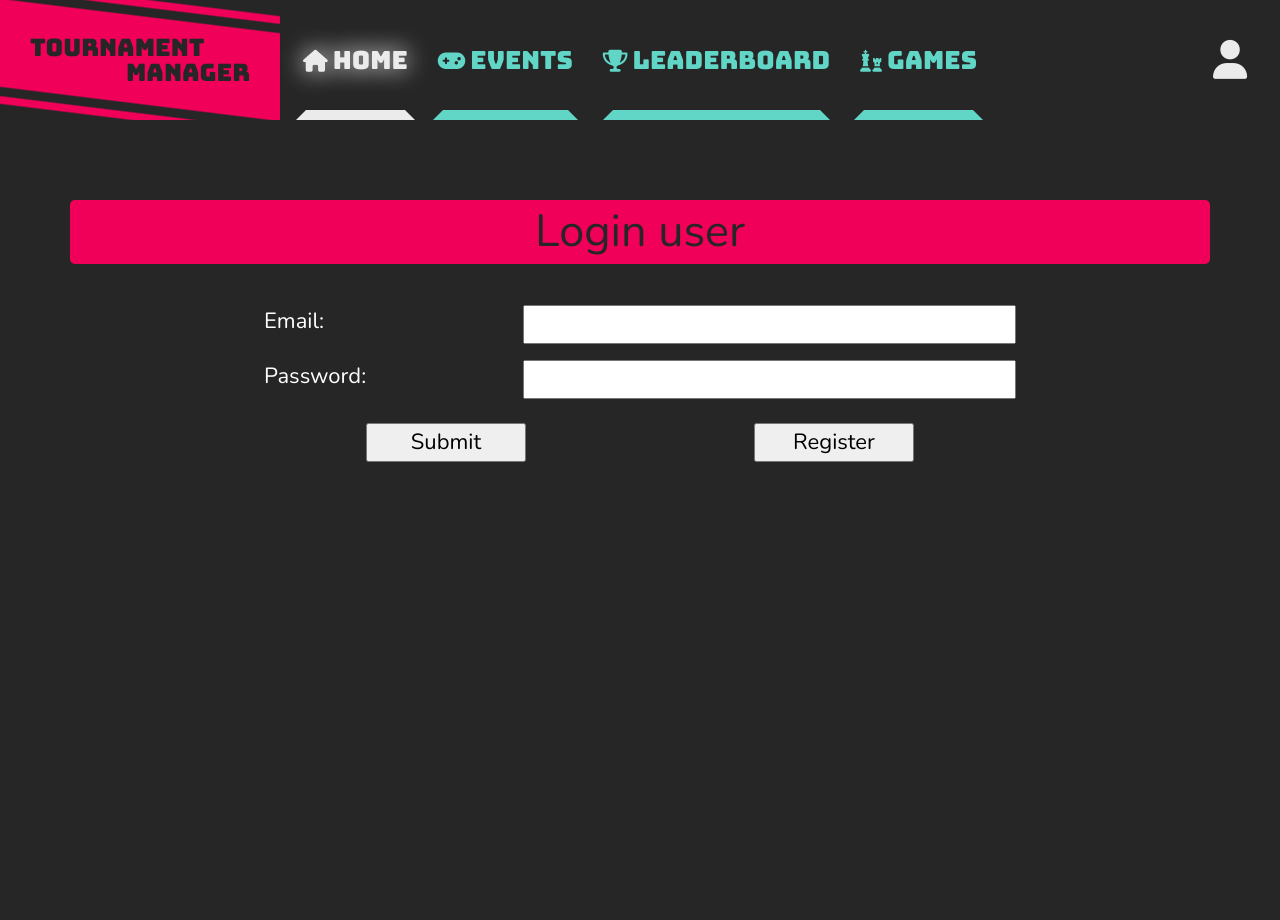
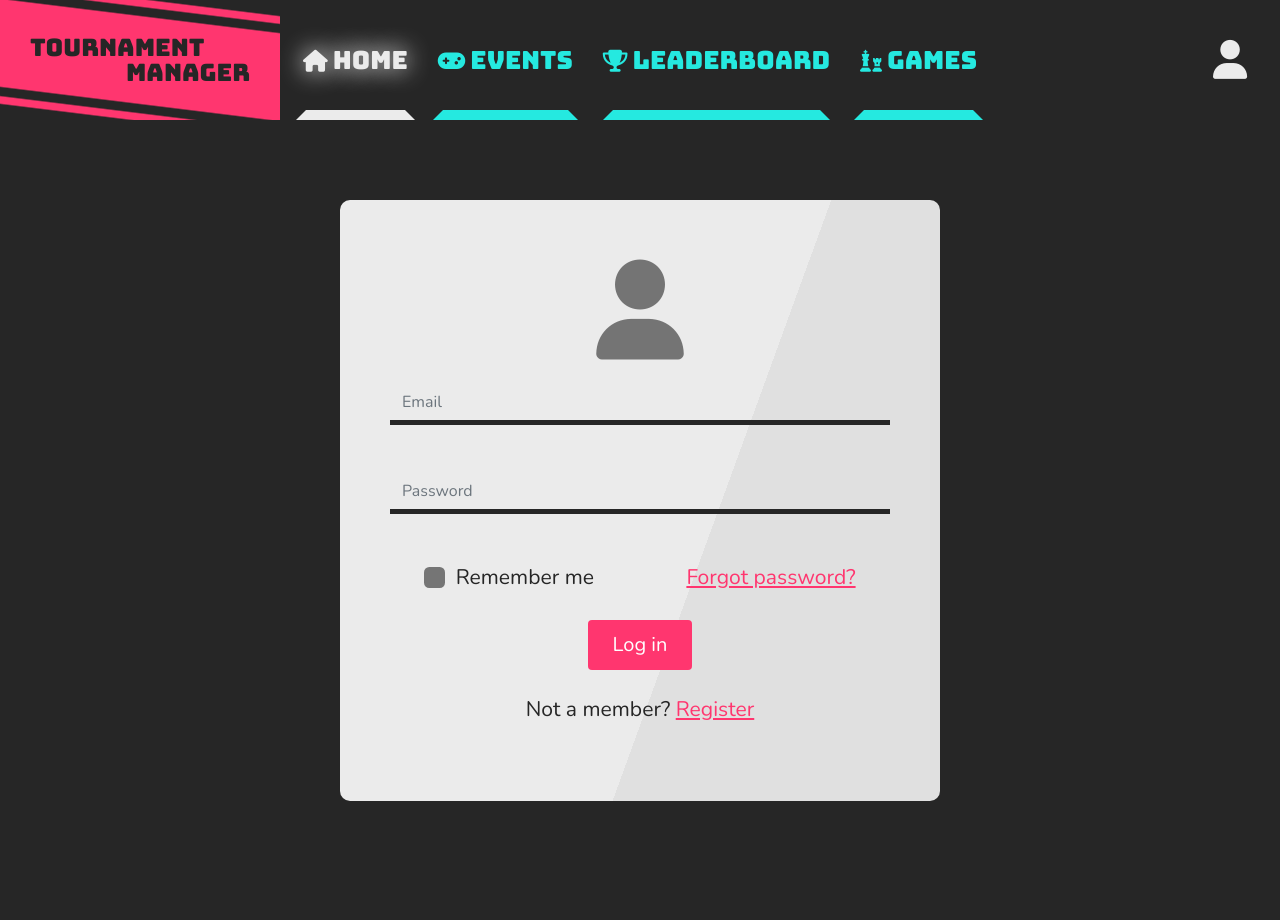
Before and after one commit to Darbix/IIS-project, a Django app: page /login-user/ in a window 1280 px wide. After the commit the page ends 801 px from the top, so only its background shows below. Run offline with Django 4.2, Linux system fonts and the light colour scheme.

Commit message:
Změna vzhledu přihlašování a registrace. Vytvoření profilu uživatele

```diff
--- a/tournaments_project/main_app/static/main_app/base.css
+++ b/tournaments_project/main_app/static/main_app/base.css
@@ -8,17 +8,17 @@
     --font2: "Nunito";
     --color-bg: #262626;
     --color-bg-dark: #0b0c10;
-    --color1: #61d6c7;
-    --color2: #f00059;
+    --color1: #25e9e0;/*#61d6c7;*/
+    --color2: #ff366f;/*#f00059;*/
     --color-light: #ebebeb;
-    --color-box: #3b3b3b;
-    --color-box-header: #494949;
+    --color-box: #3d3d3d;
+    --color-box-header: #4c4c4c;
 
     --navbar-height: 120px;
 }
 
-body{
-    height: 100vh;
+html{
+    background: var(--color-bg);
 }
 
 /* ----- Navigation panel ----- */
@@ -66,6 +66,7 @@ body{
 /* Top right buttons */
 #nav-right{
     position: absolute;
+    z-index: 10;
     right: 0;
     top: 0;
 }
@@ -88,6 +89,11 @@ body{
     color: white !important;
     text-shadow: 0 0 5px var(--color-light);
     transition: all 0.3s ease;
+}
+
+#navigation{
+    /* Flow above font awesome icons */
+    z-index: 10;
 }
 
 /* Navigation center bar */
@@ -240,7 +246,6 @@ body{
 .sidebar-nav li {
     line-height: 60px;
     font-size: 26px;
-    padding: 9px 35px;
 
     background: linear-gradient(to right, var(--color-bg-dark) 50%, var(--color2) 50%) left;
     background-size: 200% 100%;
@@ -255,6 +260,7 @@ body{
     display: block;
     color: var(--color-light);
     text-decoration: none;
+    padding: 9px 35px;
 }
 
 .sidebar-nav li .fa{
@@ -287,15 +293,15 @@ body{
 /* Rest of the sidebar to create a triangular effect */
 #sidebar-menu-rest{
     height: 100%;
-    background: linear-gradient(45deg,
+    background: linear-gradient(40deg,
         transparent 45%,
-        var(--color-light) 45.1%, var(--color-light) 47%,
+        #888888 45.1%, #888888 47%,
         transparent 47%.1%, transparent 50%,
         var(--color-light) 50.1%, var(--color-light) 53%,
         transparent 53%.1%, transparent 55%,
         var(--color-bg-dark) 55.1%, var(--color-bg-dark) 100%);
 
-    min-height: 800px;
+    min-height: 700px;
     position: relative;
     top: -3px;
 }
@@ -322,7 +328,7 @@ h2{
 #page-content{
     padding: 0;
     font-family: var(--font2);
-    font-size: 22px;
+    font-size: 1.32rem;
     font-weight: normal;
     background: var(--color-bg);
     height: 100%;
@@ -368,3 +374,9 @@ h2{
     padding: 20px 55px;
 
 }
+
+/* Supress input internal-autofill-selected color */
+input:-webkit-autofill,
+input:-webkit-autofill:focus {
+    transition: background-color 600000s 0s, color 600000s 0s;
+}
--- a/tournaments_project/main_app/static/main_app/login_user.css
+++ b/tournaments_project/main_app/static/main_app/login_user.css
@@ -1,15 +1,52 @@
-#login-box{
-    min-width: 300px;
+/* Login content box  */
+#form-box{
+    text-align: center;
+    min-width: 450px;
+    max-width: 600px;
+    color: var(--color-bg);
+    background: linear-gradient(110deg, var(--color-light) 60%, #e0e0e0 60%);
+    padding: 60px 50px;
+    margin: 0 auto;
+    border-radius: 10px;
 }
 
-#login-box .val-col > input{
-    width: 100%;
+/* User symbol */
+#user-icon{
+    font-size: 100px;
+    opacity: 0.6;
 }
 
-#login-box .btn-col{
-    text-align: center;
+/* Except the checkbox, remove input line styles */
+#form-box input:not([type="checkbox"]){
+    /* Disable a text line border */
+    background-color: transparent !important;
+    box-shadow: none;
+    border: none;
+    border-bottom: 5px solid var(--color-bg);
+    border-radius: 0;
 }
 
-#login-box .btn-col > input{
-    min-width: 160px;
+/* Remember-me checkbox */
+.remember-me{
+    border: none;
+    background: var(--color-bg);
+    opacity: 0.6;
 }
+
+.remember-me.form-check-input:checked{
+    background-color: var(--color2) !important;
+    opacity: 1;
+}
+
+/* Main submit button */
+#form-box > form .btn{
+    background: var(--color2);
+    border: none;
+    padding: 10px 25px;;
+    font-size: 20px;
+}
+
+/* All references */
+#form-box a{
+    color: var(--color2);
+}
--- a/tournaments_project/main_app/templates/base.html
+++ b/tournaments_project/main_app/templates/base.html
@@ -66,7 +66,7 @@
                 </div>
                 <ul class="sidebar-nav">
                     {% if user != None %}
-                        <li><a href="#"><span class="fa fa-address-card"></span>Profile</a></li>
+                        <li><a href="/user-profile/"><span class="fa fa-address-card"></span>Profile</a></li>
                         <li><a href="#"><span class="fa fa-gear"></span>Settings</a></li>
                     {% endif %}
                     <li class="log-in-out">
--- a/tournaments_project/main_app/templates/main_app/login_user.html
+++ b/tournaments_project/main_app/templates/main_app/login_user.html
@@ -4,35 +4,53 @@
 
 {% block head-extension %}
     <link rel="stylesheet" href="{% static 'main_app/login_user.css' %}" />
+
+    {% block login-head-extension %}
+    {% endblock %}
+
 {% endblock %}
 
 {% block main-content %}
 
-    <h1>Login user</h1>
-    <br>
+    <div id="form-box">
+        {% block form-box-block %}
 
-    <div class="row" id="login-box">
-        <div class="col-2">
+        {% comment %} User icon {% endcomment %}
+        <div class="fa fa-user mb-4" id="user-icon">
         </div>
 
-        <form action="" method="post" class="col-8">
+        <form action="/login-user/" method="post">
             {% csrf_token %}
-            <div class="row">
-                <div class="col-xl-4">Email:</div>
-                <div class="col-xl-8 val-col"><input name="email"></div>
+            <div class="form-outline mb-5">
+                <input type="email" class="form-control" name="email" placeholder="Email"/>
             </div>
-            <div class="row mt-3">
-                <div class="col-xl-4">Password:</div>
-                <div class="col-xl-8 val-col"><input type="password" name="password"></div>
+
+            <div class="form-outline mb-5">
+                <input type="password" class="form-control" name="password" placeholder="Password"/>
             </div>
-            <div class="row mt-4">
-                <div class="col-xl-6 btn-col"><input type="submit" value="Submit"></div>
-                <div class="col-xl-6 btn-col"><input type="submit" value="Register"></div>
+
+            <div class="row mb-4">
+                <div class="col-6 d-flex justify-content-center">
+                    <div class="form-check">
+                        <input class="form-check-input remember-me" type="checkbox"/>
+                        <span>Remember me</span>
+                    </div>
+                </div>
+
+                <div class="col-6">
+                    <a href="#">Forgot password?</a>
+                </div>
+            </div>
+
+            <button type="submit" class="btn btn-primary mb-4" id="btn-login">Log in</button>
+
+            <div class="text-center">
+                <p>Not a member? <a href="../register-user">Register</a></p>
             </div>
         </form>
 
-        <div class="col-2">
-        </div>
+        {% endblock %}
+
     </div>
 
 {% endblock %}
--- a/tournaments_project/main_app/urls.py
+++ b/tournaments_project/main_app/urls.py
@@ -7,4 +7,9 @@ urlpatterns = [
     path('add-user/', registration_view.AddUser.as_view(), name='add_user'),
     path('delete-user/', main_view.delete_user, name='delete_user'),
     path('login-user/', login_view.LoginUser.as_view(), name='login_user'),
+
+    #TODO temp url paths
+    path('register-user/', main_view.register_todo, name='register_user'),
+    path('user-profile/', main_view.profile_todo, name='user_profile'),
+
 ]
```
Also changed, not shown: tournaments_project/main_app/static/main_app/register_user.js (added, +42 -0 lines), tournaments_project/main_app/static/main_app/user_profile.css (added, +121 -0 lines), tournaments_project/main_app/static/main_app/user_profile.js (added, +56 -0 lines), tournaments_project/main_app/templates/main_app/register_user.html (added, +56 -0 lines), tournaments_project/main_app/templates/main_app/user_profile.html (added, +111 -0 lines), tournaments_project/main_app/views/main_view.py (+7 -0 lines).
